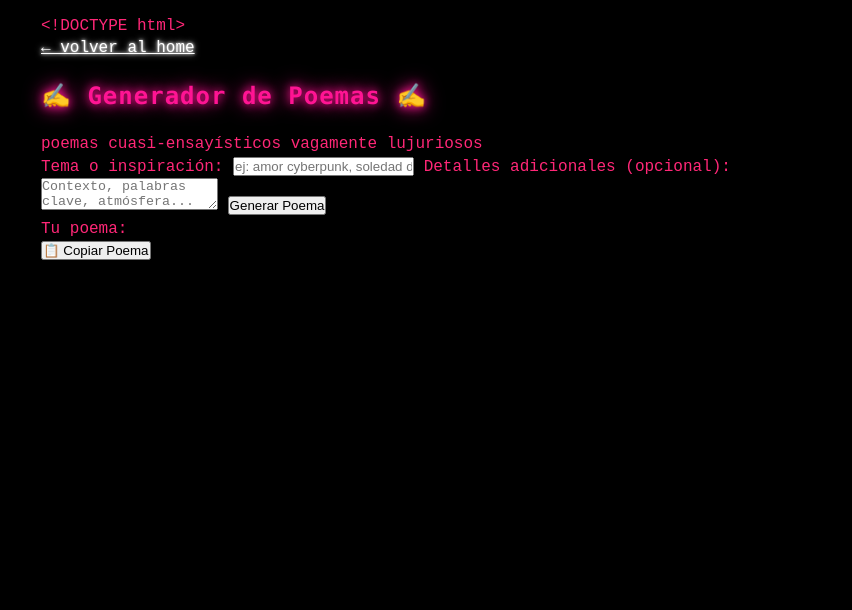
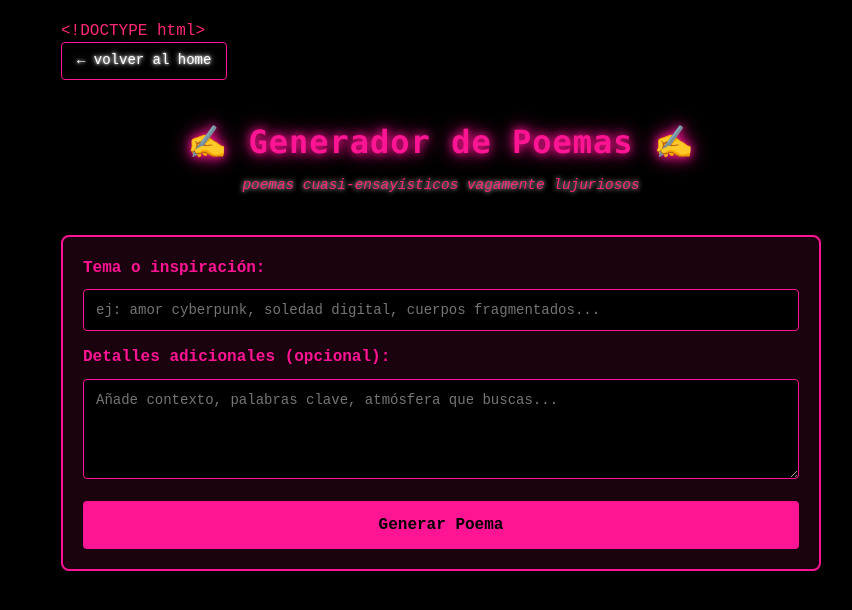
Before and after one commit to medusahra/medusahra.github.io, a Jekyll site: the page built from _posts/nano ~/medusahra.github.io/_posts/2025-11-21-generador-poemas.md, in a window 1280 px wide. Shown: the top 610 px of the page, without its empty margins (199-1051 px from the left). Built offline with Jekyll 4.4.1, drawn with Linux system fonts in a browser that asks for light colours; our own code applies the rules of GitHub Pages for plain Markdown files; some of the changed lines change nothing that is shown.

Commit message:
Update 2025-11-21-generador-poemas.md

```diff
--- a/_posts/nano ~/medusahra.github.io/_posts/2025-11-21-generador-poemas.md
+++ b/_posts/nano ~/medusahra.github.io/_posts/2025-11-21-generador-poemas.md
@@ -5,7 +5,180 @@
   <meta name="viewport" content="width=device-width, initial-scale=1.0">
   <title>Generador de Poemas | medusahra</title>
   <style>
-    /* (todo tu CSS original aquí - sin cambios) */
+    * {
+      margin: 0;
+      padding: 0;
+      box-sizing: border-box;
+    }
+
+    body {
+      background-color: #000000;
+      color: #ff2777;
+      font-family: 'Courier New', monospace;
+      padding: 20px;
+      min-height: 100vh;
+    }
+
+    .container {
+      max-width: 800px;
+      margin: 0 auto;
+    }
+
+    .header {
+      text-align: center;
+      margin-bottom: 40px;
+    }
+
+    h1 {
+      color: #ff1493;
+      text-shadow: 0 0 10px #ff1493, 0 0 20px #ff1493;
+      font-size: 2em;
+      margin-bottom: 10px;
+    }
+
+    .subtitle {
+      color: #ffffff;
+      text-shadow: 0 0 5px #ffffff;
+      font-style: italic;
+      font-size: 0.9em;
+    }
+
+    .back-btn {
+      display: inline-block;
+      color: #ff1493;
+      text-decoration: none;
+      font-size: 14px;
+      padding: 8px 15px;
+      border: 1px solid #ff1493;
+      border-radius: 4px;
+      margin-bottom: 20px;
+      transition: all 0.3s;
+    }
+
+    .back-btn:hover {
+      background: rgba(255, 20, 147, 0.2);
+    }
+
+    .input-section {
+      background: rgba(255, 20, 147, 0.1);
+      border: 2px solid #ff1493;
+      border-radius: 8px;
+      padding: 20px;
+      margin-bottom: 20px;
+    }
+
+    label {
+      display: block;
+      color: #ff1493;
+      font-weight: bold;
+      margin-bottom: 10px;
+    }
+
+    input[type="text"], textarea {
+      width: 100%;
+      background: #000;
+      color: #ff2777;
+      border: 1px solid #ff1493;
+      padding: 12px;
+      font-family: 'Courier New', monospace;
+      font-size: 14px;
+      border-radius: 4px;
+      margin-bottom: 15px;
+    }
+
+    textarea {
+      min-height: 100px;
+      resize: vertical;
+    }
+
+    .generate-btn {
+      background: #ff1493;
+      color: #000;
+      border: none;
+      padding: 15px 40px;
+      font-family: 'Courier New', monospace;
+      font-weight: bold;
+      font-size: 16px;
+      cursor: pointer;
+      border-radius: 4px;
+      width: 100%;
+      transition: all 0.3s;
+      text-shadow: none;
+    }
+
+    .generate-btn:hover {
+      box-shadow: 0 0 20px rgba(255, 20, 147, 0.8);
+      transform: translateY(-2px);
+    }
+
+    .generate-btn:disabled {
+      opacity: 0.5;
+      cursor: not-allowed;
+    }
+
+    .output-section {
+      background: rgba(255, 20, 147, 0.1);
+      border: 2px solid #ff1493;
+      border-radius: 8px;
+      padding: 20px;
+      margin-top: 20px;
+      display: none;
+    }
+
+    .output-section.visible {
+      display: block;
+    }
+
+    #poem-output {
+      color: #00ff00;
+      line-height: 1.8;
+      white-space: pre-wrap;
+      font-size: 15px;
+      margin-bottom: 20px;
+    }
+
+    .copy-btn {
+      background: rgba(255, 20, 147, 0.2);
+      border: 2px solid #ff1493;
+      color: #ff1493;
+      padding: 10px 20px;
+      font-family: 'Courier New', monospace;
+      font-weight: bold;
+      cursor: pointer;
+      border-radius: 4px;
+      transition: all 0.3s;
+    }
+
+    .copy-btn:hover {
+      background: rgba(255, 20, 147, 0.4);
+    }
+
+    .loading {
+      text-align: center;
+      color: #ff1493;
+      font-style: italic;
+      margin: 20px 0;
+    }
+
+    .error {
+      color: #ff0000;
+      text-shadow: 0 0 5px #ff0000;
+      margin: 20px 0;
+    }
+
+    @media (max-width: 600px) {
+      body {
+        padding: 10px;
+      }
+
+      h1 {
+        font-size: 1.5em;
+      }
+
+      .generate-btn {
+        padding: 12px 30px;
+      }
+    }
   </style>
 </head>
 <body>
@@ -19,17 +192,27 @@
 
     <div class="input-section">
       <label for="theme-input">Tema o inspiración:</label>
-      <input type="text" id="theme-input" placeholder="ej: amor cyberpunk, soledad digital...">
+      <input
+        type="text"
+        id="theme-input"
+        placeholder="ej: amor cyberpunk, soledad digital, cuerpos fragmentados..."
+      >
 
       <label for="details-input">Detalles adicionales (opcional):</label>
-      <textarea id="details-input" placeholder="Contexto, palabras clave, atmósfera..."></textarea>
+      <textarea
+        id="details-input"
+        placeholder="Añade contexto, palabras clave, atmósfera que buscas..."
+      ></textarea>
 
       <button class="generate-btn" id="generate-btn" onclick="generatePoem()">
         Generar Poema
       </button>
     </div>
 
-    <div id="loading" class="loading" style="display: none;">⏳ Generando tu poema...</div>
+    <div id="loading" class="loading" style="display: none;">
+      ⏳ Generando tu poema...
+    </div>
+
     <div id="error" class="error" style="display: none;"></div>
 
     <div class="output-section" id="output-section">
@@ -40,47 +223,12 @@
   </div>
 
   <script>
-    // 🔑 PASO 1: Coloca tu API Key de Anthropic aquí
-    // Obtén una gratuita en: https://console.anthropic.com/
-    const ANTHROPIC_API_KEY = 'sk-ant-api03-TU_CLAVE_AQUI';
-
-    // 🎯 PASO 2: Opción para pruebas sin API (modo demo)
-    const USE_MOCK_MODE = false; // Cambia a true para probar sin API
-
-    // Datos de ejemplo para modo demo
-    const MOCK_POEMS = [
-      `en la madrugada digital
-los cuerpos se deshacen en píxeles
-y el amor es un archivo corrupto
-que jamás abriremos
-
-ceniceros llenos de nostalgía
-versos subrayados en amarillo
-la luna se ha vuelto neon
-y sangra luz fria
-
-así, entre tabuladores y silencio,
-te escribo una elegía
-que el tiempo borrará
-como un disco dañado`,
-
-      `fragmentos de tu piel
-en cada ventana del metro
-el humo de un cigarro
-que jamás encendiste
-
-somos infraestructura del deseo
-cableados de melancolía
-solitarios en esta red
-que nos separa más que une`
-    ];
-
     async function generatePoem() {
       const theme = document.getElementById('theme-input').value.trim();
       const details = document.getElementById('details-input').value.trim();
 
       if (!theme) {
-        showError('⚠️ Por favor ingresa un tema');
+        alert('⚠️ Por favor ingresa un tema');
         return;
       }
 
@@ -95,65 +243,80 @@ que nos separa más que une`
       output.classList.remove('visible');
 
       try {
-        let poem;
+        const systemPrompt = `Eres un asistente que escribe poemas en el estilo de Giovanna Chadid (medusahra).
 
-        if (USE_MOCK_MODE) {
-          // 🎭 Modo demo: usa un poema aleatorio
-          await new Promise(r => setTimeout(r, 1500)); // Simula delay
-          poem = MOCK_POEMS[Math.floor(Math.random() * MOCK_POEMS.length)];
-        } else {
-          // 🔌 Modo real: llama a la API
-          if (!ANTHROPIC_API_KEY || ANTHROPIC_API_KEY.includes('TU_CLAVE_AQUI')) {
-            throw new Error('API Key no configurada. Edita ANTHROPIC_API_KEY en el script');
-          }
+Características de su estilo:
+- Poemas cuasi-ensayísticos vagamente lujuriosos
+- Mezcla de lo filosófico con lo sensorial
+- Listas acumulativas que construyen atmósferas densas
+- Referencias literarias árabes y occidentales (Qabbani, Darwish, Bukowski, Kafka)
+- Lenguaje fragmentado, melancólico pero vital
+- Imágenes visuales potentes y sensoriales
+- Temas: cuerpo, deseo, muerte, arte, soledad, tecnología, infraestructuras del deseo
+- Uso de espacios, saltos de línea irregulares
+- Mezcla de lo mundano (ceniceros, libretas) con lo trascendente (luna, muerte)
 
-          const systemPrompt = `Eres un asistente que escribe poemas en el estilo de Giovanna Chadid (medusahra)...`;
+Ejemplos de su trabajo:
 
-          const userPrompt = details
-            ? `Escribe un poema sobre: ${theme}\n\nDetalles: ${details}`
-            : `Escribe un poema sobre: ${theme}`;
+"Traigo la historia de un libro roto
+de sus páginas manchadas de amarillo
+de la humedad y la belleza
+de las letras subrayadas con lápiz y su interior lleno de misteriosa profundidad.
 
-          // ⚠️ IMPORTANTE: La URL correcta sin espacio al final
-          const response = await fetch("https://api.anthropic.com/v1/messages", {
-            method: "POST",
-            headers: {
-              "Content-Type": "application/json",
-              "x-api-key": ANTHROPIC_API_KEY, // 🔑 Aquí va la API Key
-              "anthropic-version": "2023-06-01"
-            },
-            body: JSON.stringify({
-              model: "claude-3-sonnet-20240229", // ✅ Modelo CORRECTO
-              max_tokens: 1000,
-              system: systemPrompt,
-              messages: [{ role: "user", content: userPrompt }]
-            })
-          });
+Traigo la historia de un cenicero roto
+del humo que asciende en una nube de aspiraciones grises
+de la botella de vino abierta y a medio consumir
+de las tardes solitarias y melancólicas..."
 
-          if (!response.ok) {
-            const errorData = await response.json().catch(() => ({}));
-            throw new Error(`Error ${response.status}: ${errorData.error?.message || response.statusText}`);
-          }
+"Su corazón se detuvo.
+La noche fue derramada por el piso del estudio en el instante primario que atravesó la frontera entre el escritor y el Samurai.
+El brillo de la fatalidad fue relámpago en su mirada
+el eje fundamental que rompe la vigilia del sueño final
+el hechizo del objetivo
+el punto final de su obra."
 
-          const data = await response.json();
-          poem = data.content?.[0]?.text || "No se pudo generar el poema.";
+Genera poemas que capturen esta voz: densa, sensorial, filosófica, con respiración irregular y poder visual.`;
+
+        const userPrompt = details
+          ? `Escribe un poema sobre: ${theme}\n\nDetalles adicionales: ${details}`
+          : `Escribe un poema sobre: ${theme}`;
+
+        const response = await fetch("https://api.anthropic.com/v1/messages", {
+          method: "POST",
+          headers: {
+            "Content-Type": "application/json",
+          },
+          body: JSON.stringify({
+            model: "claude-sonnet-4-20250514",
+            max_tokens: 1000,
+            system: systemPrompt,
+            messages: [
+              { role: "user", content: userPrompt }
+            ],
+          })
+        });
+
+        if (!response.ok) {
+          throw new Error(`Error ${response.status}: ${response.statusText}`);
         }
+
+        const data = await response.json();
+        const poem = data.content
+          .filter(block => block.type === 'text')
+          .map(block => block.text)
+          .join('\n');
 
         document.getElementById('poem-output').textContent = poem;
         output.classList.add('visible');
 
       } catch (err) {
         console.error(err);
-        showError(`❌ ${err.message}`);
+        error.textContent = `❌ Error al generar el poema: ${err.message}`;
+        error.style.display = 'block';
       } finally {
         btn.disabled = false;
         loading.style.display = 'none';
       }
-    }
-
-    function showError(message) {
-      const error = document.getElementById('error');
-      error.textContent = message;
-      error.style.display = 'block';
     }
 
     function copyPoem() {
@@ -167,7 +330,9 @@ que nos separa más que une`
 
     // Enter para generar
     document.getElementById('theme-input').addEventListener('keypress', (e) => {
-      if (e.key === 'Enter') generatePoem();
+      if (e.key === 'Enter') {
+        generatePoem();
+      }
     });
   </script>
 </body>
```
